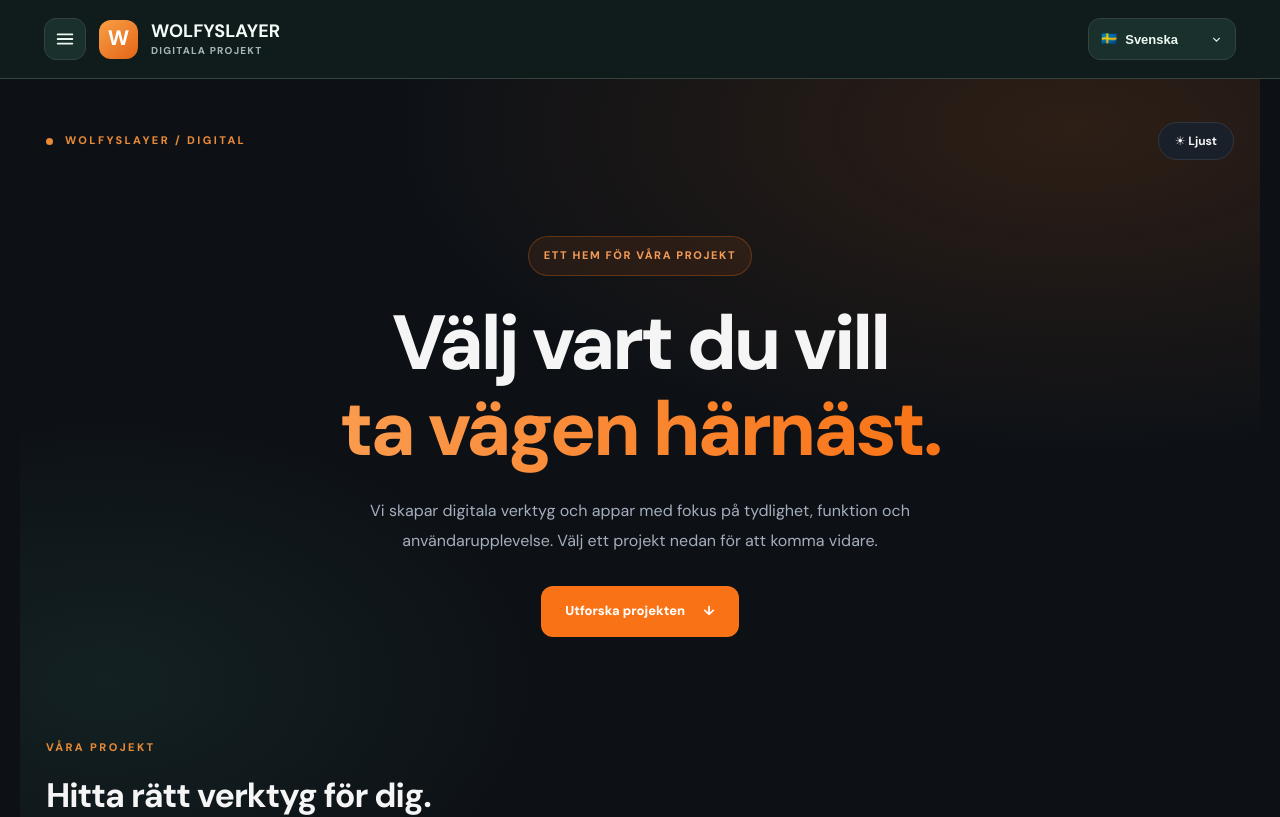
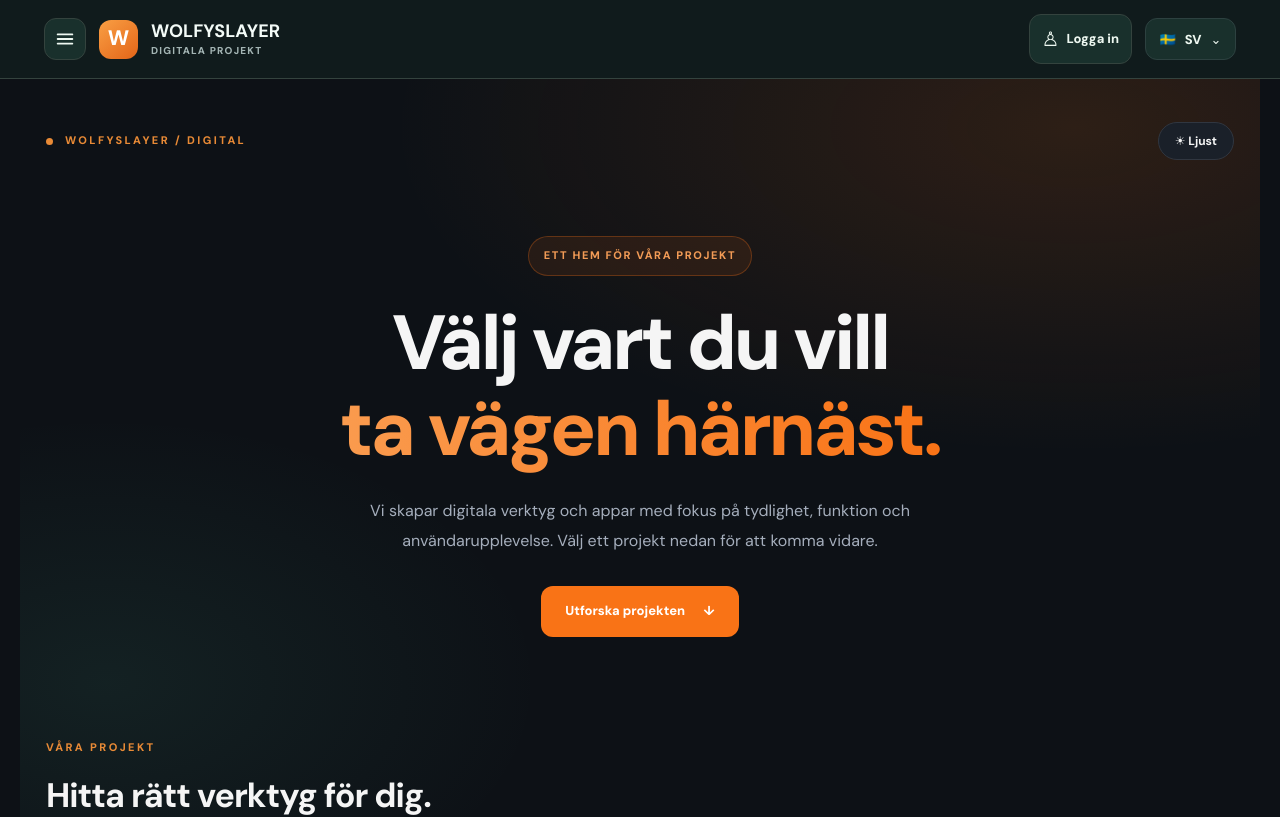
Before and after one commit to Wolfyslayer/Smoke-less-website, a React (Vite) app: page / in a window 1280 px wide. Shown: the top 817 px of the page. Built offline with nearby package versions, Linux system fonts and the light colour scheme.

Commit message:
feat: theme-aware accessible language modal and account navigation

```diff
--- a/src/Hub.tsx
+++ b/src/Hub.tsx
@@ -10,7 +10,7 @@ export default function Hub(){
   const changeTheme=()=>setTheme(old=>{const next=old==='dark'?'light':'dark';try{localStorage.setItem('wolfyslayer:hub-theme',next)}catch{}return next})
   return <div className={'wolf-hub hub-theme-'+theme}>
     <a className="hub-skip" href="#hub-content">{tr('Hoppa till innehållet','Skip to content')}</a>
-    <SiteNavigation section="hub"/>
+    <SiteNavigation section="hub" theme={theme}/>
     <main id="hub-content" className="hub-main">
       <div className="hub-ambient" aria-hidden="true"/>
       <div className="hub-topline"><span className="hub-eyebrow"><i/> WOLFYSLAYER / DIGITAL</span><button className="hub-theme-button" type="button" onClick={changeTheme} aria-label={theme==='dark'?tr('Byt till ljust tema','Switch to light theme'):tr('Byt till mörkt tema','Switch to dark theme')}>{theme==='dark'?'☀':'☾'} <span>{theme==='dark'?tr('Ljust','Light'):tr('Mörkt','Dark')}</span></button></div>
--- a/src/SiteNavigation.tsx
+++ b/src/SiteNavigation.tsx
@@ -1,5 +1,7 @@
 import { useEffect, useRef, useState } from 'react'
 import { useSiteLocale } from './SiteLocale'
+import { useSiteAuth } from './auth/SiteAuthProvider'
+import SiteLanguageModal from './components/SiteLanguageModal'
 import './site-navigation.css'
 
 type NavItem = { labelSv:string; labelEn:string; href:string; internal?:boolean }
@@ -10,15 +12,18 @@ const smokeItems: NavItem[] = [
   {labelSv:'Integritet',labelEn:'Privacy',href:'/privacy',internal:true},
   {labelSv:'Versioner',labelEn:'Changelog',href:'/changelog',internal:true},
   {labelSv:'Vape Calculator',labelEn:'Vape Calculator',href:'/vape-calculator/'},
-  {labelSv:'Alla projekt',labelEn:'All projects',href:'/'}
+  {labelSv:'Mitt konto',labelEn:'My account',href:'/account/'},
+  {labelSv:'Alla projekt',labelEn:'All projects',href:'/'},
+  {labelSv:'Mitt konto',labelEn:'My account',href:'/account/'}
 ]
 const hubItems:NavItem[] = [
   {labelSv:'Startsida',labelEn:'Home',href:'/'},
   {labelSv:'Smoke Less',labelEn:'Smoke Less',href:'/smoke-less/'},
   {labelSv:'Vape Calculator',labelEn:'Vape Calculator',href:'/vape-calculator/'}
 ]
-export function SiteNavigation({section,onInternalNavigate,currentPath}:{section:'smoke'|'hub';onInternalNavigate?:(path:string)=>void;currentPath?:string}){
-  const {language,setLanguage,tr} = useSiteLocale()
+export function SiteNavigation({section,onInternalNavigate,currentPath,theme='dark'}:{section:'smoke'|'hub';onInternalNavigate?:(path:string)=>void;currentPath?:string;theme?:'dark'|'light'}){
+  const {tr} = useSiteLocale()
+  const {user,loading}=useSiteAuth()
   const [open,setOpen] = useState(false)
   const drawerRef = useRef<HTMLElement>(null)
   const triggerRef = useRef<HTMLButtonElement>(null)
@@ -52,13 +57,8 @@ export function SiteNavigation({section,onInternalNavigate,currentPath}:{section
           <a className="wolf-site-brand" href={section==='hub'?'/':'/smoke-less/'}><span className="wolf-site-mark" aria-hidden="true">{section==='smoke'?'◎':'W'}</span><span><strong>{section==='hub'?'WOLFYSLAYER':'Smoke Less'}</strong><small>{section==='smoke'?tr('Din resa, i din takt','Your journey, your pace'):tr('DIGITALA PROJEKT','DIGITAL PROJECTS')}</small></span></a>
         </div>
         <div className="wolf-nav-actions">
-          <label className="wolf-language" aria-label={tr('Välj språk','Choose language')}>
-            <span aria-hidden="true">{language==='sv'?'🇸🇪':'🇬🇧'}</span>
-            <select value={language} aria-label={tr('Välj språk','Choose language')} onChange={e=>setLanguage(e.target.value==='en'?'en':'sv')}>
-              <option value="sv">Svenska</option><option value="en">English</option>
-            </select>
-            <svg width="13" height="13" viewBox="0 0 24 24" aria-hidden="true" fill="none" stroke="currentColor" strokeWidth="2"><path d="m6 9 6 6 6-6"/></svg>
-          </label>
+          <a className="wolf-account-nav" href="/account/" aria-label={user?tr('Mitt konto','My account'):tr('Logga in','Sign in')}><span aria-hidden="true">♙</span><span>{loading?'…':user?tr('Mitt konto','My account'):tr('Logga in','Sign in')}</span></a>
+          <SiteLanguageModal section={section} theme={theme}/>
         </div>
       </div>
     </header>
--- /dev/null
+++ b/src/components/SiteLanguageModal.tsx
@@ -0,0 +1,60 @@
+import { useEffect, useId, useRef, useState } from 'react'
+import { createPortal } from 'react-dom'
+import { useSiteLocale } from '../SiteLocale'
+import './site-language-modal.css'
+
+export default function SiteLanguageModal({section,theme='dark'}:{section:'hub'|'smoke';theme?:'dark'|'light'}) {
+  const {language,setLanguage,tr}=useSiteLocale()
+  const [open,setOpen]=useState(false)
+  const titleId=useId()
+  const trigger=useRef<HTMLButtonElement>(null)
+  const panel=useRef<HTMLDivElement>(null)
+
+  useEffect(()=>{
+    if(!open)return
+    const previous=document.activeElement as HTMLElement|null
+    const originalOverflow=document.body.style.overflow
+    document.body.style.overflow='hidden'
+    panel.current?.querySelector<HTMLButtonElement>('button[aria-pressed="true"]')?.focus()
+    function keyDown(event:KeyboardEvent) {
+      if(event.key==='Escape'){event.preventDefault();setOpen(false);return}
+      if(event.key!=='Tab')return
+      const all=Array.from(panel.current?.querySelectorAll<HTMLElement>('button:not([disabled])')??[])
+      if(!all.length)return
+      const first=all[0],last=all[all.length-1]
+      if(event.shiftKey&&document.activeElement===first){event.preventDefault();last.focus()}
+      else if(!event.shiftKey&&document.activeElement===last){event.preventDefault();first.focus()}
+    }
+    document.addEventListener('keydown',keyDown)
+    return()=>{
+      document.body.style.overflow=originalOverflow
+      document.removeEventListener('keydown',keyDown)
+      if(previous?.isConnected)previous.focus()
+      else trigger.current?.focus()
+    }
+  },[open])
+
+  const choose=(next:'sv'|'en')=>{setLanguage(next);setOpen(false)}
+  return <>
+    <button ref={trigger} type="button" className="site-language-trigger" aria-haspopup="dialog"
+      aria-expanded={open} onClick={()=>setOpen(true)} aria-label={tr('Välj språk','Choose language')}>
+      <span aria-hidden="true">{language==='sv'?'🇸🇪':'🇬🇧'}</span>
+      <span className="site-language-code">{language.toUpperCase()}</span>
+      <span aria-hidden="true">⌄</span>
+    </button>
+    {open&&createPortal(
+      <div className={'site-language-overlay site-language-'+section+(theme==='light'?' light':'')}
+        onPointerDown={e=>{if(e.target===e.currentTarget)setOpen(false)}}>
+        <div ref={panel} className="site-language-dialog" role="dialog" aria-modal="true" aria-labelledby={titleId}>
+          <div className="site-language-header"><div><span className="site-language-overline">WOLFYSLAYER / LANGUAGE</span><h2 id={titleId}>{tr('Välj språk','Choose language')}</h2></div>
+            <button className="site-language-close" type="button" aria-label={tr('Stäng','Close')} onClick={()=>setOpen(false)}>✕</button></div>
+          <p>{tr('Vilket språk vill du använda?','Which language would you like to use?')}</p>
+          <div className="site-language-options">
+            <button type="button" lang="sv" aria-pressed={language==='sv'} onClick={()=>choose('sv')}><span className="site-language-flag">🇸🇪</span><span><strong>Svenska</strong><small>Swedish</small></span><span className="site-language-check">{language==='sv'?'✓':''}</span></button>
+            <button type="button" lang="en" aria-pressed={language==='en'} onClick={()=>choose('en')}><span className="site-language-flag">🇬🇧</span><span><strong>English</strong><small>Engelska</small></span><span className="site-language-check">{language==='en'?'✓':''}</span></button>
+          </div>
+          <span className="site-language-note">{tr('Ditt språkval sparas på denna enhet.','Your choice is saved on this device.')}</span>
+        </div>
+      </div>,document.body)}
+  </>
+}
--- /dev/null
+++ b/src/components/site-language-modal.css
@@ -0,0 +1,21 @@
+.site-language-trigger{display:flex;align-items:center;justify-content:center;gap:9px;min-height:42px;min-width:91px;background:#19302c;color:#eef8f1;border:1px solid #2d4140;border-radius:12px;padding:8px 12px;font:750 13px 'DM Sans',system-ui,sans-serif;cursor:pointer}
+.site-language-trigger:hover{border-color:#ef9a46}
+.wolf-nav-smoke .site-language-trigger:hover{border-color:#35edac}
+.site-language-overlay{--modal-bg:#161f29;--modal-text:#f5f7f8;--modal-sub:#b5c4cc;--modal-border:#394854;--modal-accent:#f7a25e;--modal-hover:#24313b;position:fixed;inset:0;z-index:3000;background:#05080ccc;backdrop-filter:blur(5px);display:flex;align-items:center;justify-content:center;padding:18px;color:var(--modal-text)}
+.site-language-overlay.site-language-smoke{--modal-bg:#122c25;--modal-text:#eafbf2;--modal-sub:#afcfbf;--modal-border:#345e4e;--modal-accent:#78ebaf;--modal-hover:#214538}
+.site-language-overlay.site-language-hub.light{--modal-bg:#fff;--modal-text:#17252c;--modal-sub:#536874;--modal-border:#cad9dd;--modal-accent:#ad530e;--modal-hover:#f5ece4;background:#11202777}
+.site-language-overlay.site-language-smoke.light{--modal-bg:#f8fff9;--modal-text:#173a29;--modal-sub:#547360;--modal-border:#bdd7c5;--modal-accent:#08784e;--modal-hover:#e8f6e8;background:#0d241977}
+.site-language-dialog{width:min(100%,430px);background:var(--modal-bg);border:1px solid var(--modal-border);border-radius:23px;box-shadow:0 30px 90px #0007;padding:26px;max-height:calc(100dvh - 36px);overflow:auto}
+.site-language-header{display:flex;align-items:start;justify-content:space-between;gap:12px}
+.site-language-overline{font-size:10px;letter-spacing:2px;color:var(--modal-accent);font-weight:800}
+.site-language-header h2{font-size:27px;margin:7px 0;color:var(--modal-text);letter-spacing:-.8px;line-height:1.2}
+.site-language-dialog p{color:var(--modal-sub);font-size:14px;margin:12px 0 23px}
+.site-language-close{border:1px solid var(--modal-border);background:transparent;color:var(--modal-text);border-radius:11px;min-height:42px;min-width:42px;cursor:pointer;font-size:18px}
+.site-language-options{display:grid;gap:10px}
+.site-language-options button{display:flex;align-items:center;gap:14px;width:100%;min-height:73px;border:1px solid var(--modal-border);border-radius:15px;color:var(--modal-text);background:transparent;padding:13px;text-align:left;cursor:pointer}
+.site-language-options button:hover,.site-language-options button[aria-pressed=true]{background:var(--modal-hover);border-color:var(--modal-accent)}
+.site-language-flag{font-size:29px}.site-language-options button strong{display:block;font-size:15px}.site-language-options button small{display:block;color:var(--modal-sub);font-size:12px}.site-language-check{margin-left:auto;font-size:22px;color:var(--modal-accent)}
+.site-language-note{display:block;color:var(--modal-sub);font-size:11px;margin-top:24px}
+.site-language-dialog :focus-visible,.site-language-trigger:focus-visible{outline:3px solid var(--modal-accent,#f7a25e);outline-offset:3px}
+@media(max-width:600px){.site-language-trigger{min-width:62px;padding-inline:8px;gap:4px}.site-language-code{display:none}.site-language-dialog{padding:22px}}
+@media(prefers-reduced-motion:reduce){.site-language-overlay *{transition:none!important}}
--- a/src/site-navigation.css
+++ b/src/site-navigation.css
@@ -33,3 +33,7 @@
 .wolf-nav :focus-visible,.wolf-nav-drawer :focus-visible{outline:3px solid var(--wolf-accent);outline-offset:3px}
 @media(max-width:500px){.wolf-nav-inner{min-height:68px;padding-inline:15px}.wolf-site-brand small{display:none}.wolf-site-brand strong{font-size:16px}.wolf-site-mark{width:34px;height:34px}.wolf-icon-btn,.wolf-language{height:39px}.wolf-icon-btn{min-width:39px}.wolf-language{min-width:126px;padding:0 8px;gap:5px}}
 @media(prefers-reduced-motion:reduce){.wolf-nav-shade,.wolf-nav-drawer,.wolf-icon-btn{transition:none!important}}
+
+.wolf-account-nav{min-height:42px;display:flex;align-items:center;gap:7px;border:1px solid var(--wolf-line);border-radius:12px;background:#19302c;color:#eef8f1;text-decoration:none;padding:8px 12px;font-weight:750;font-size:13px;white-space:nowrap}
+.wolf-account-nav:hover{border-color:var(--wolf-accent)}.wolf-account-nav>span:first-child{font-size:20px}
+@media(max-width:600px){.wolf-account-nav{min-width:39px;padding-inline:8px}.wolf-account-nav>span:last-child{display:none}}
```
